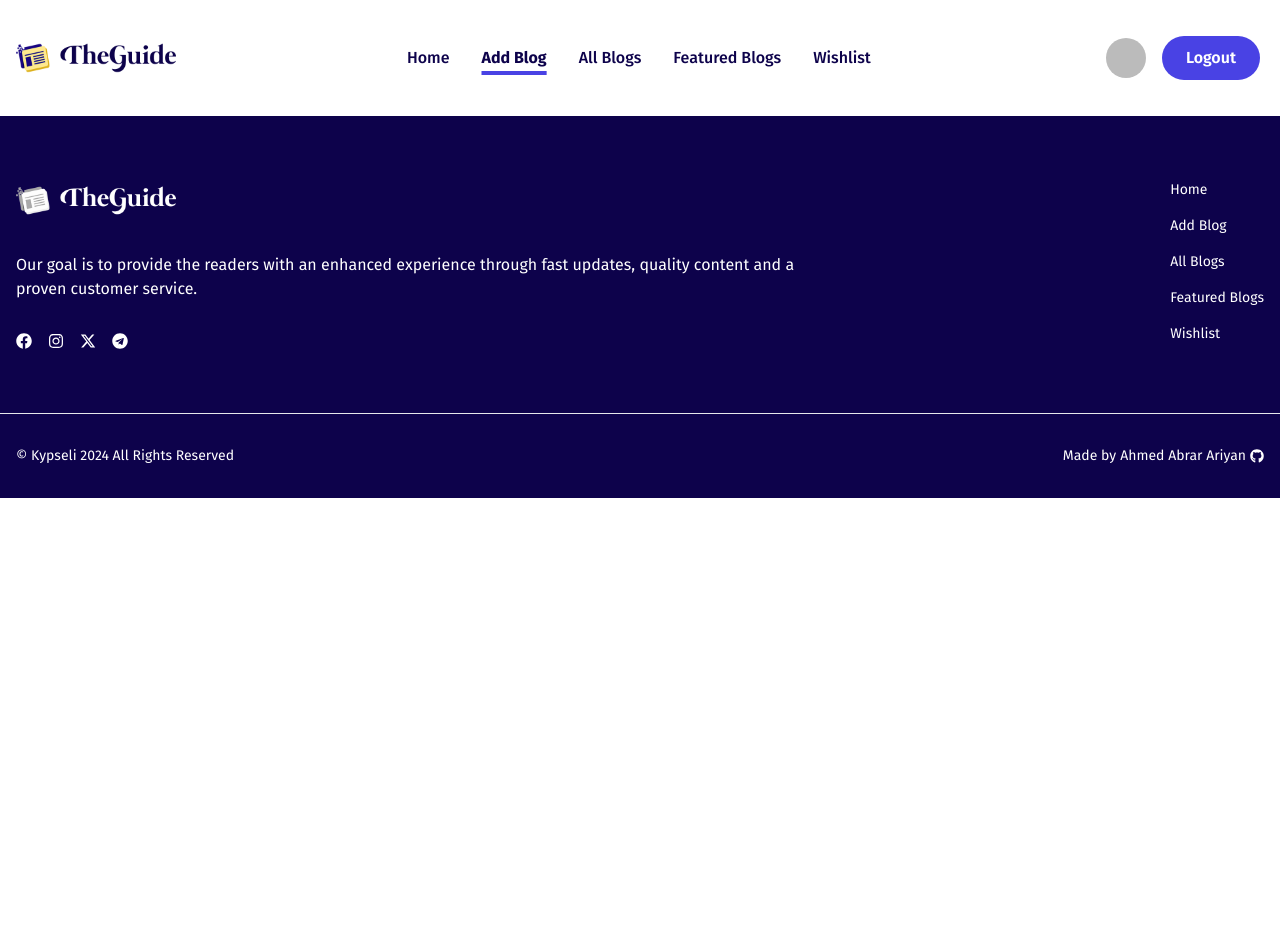
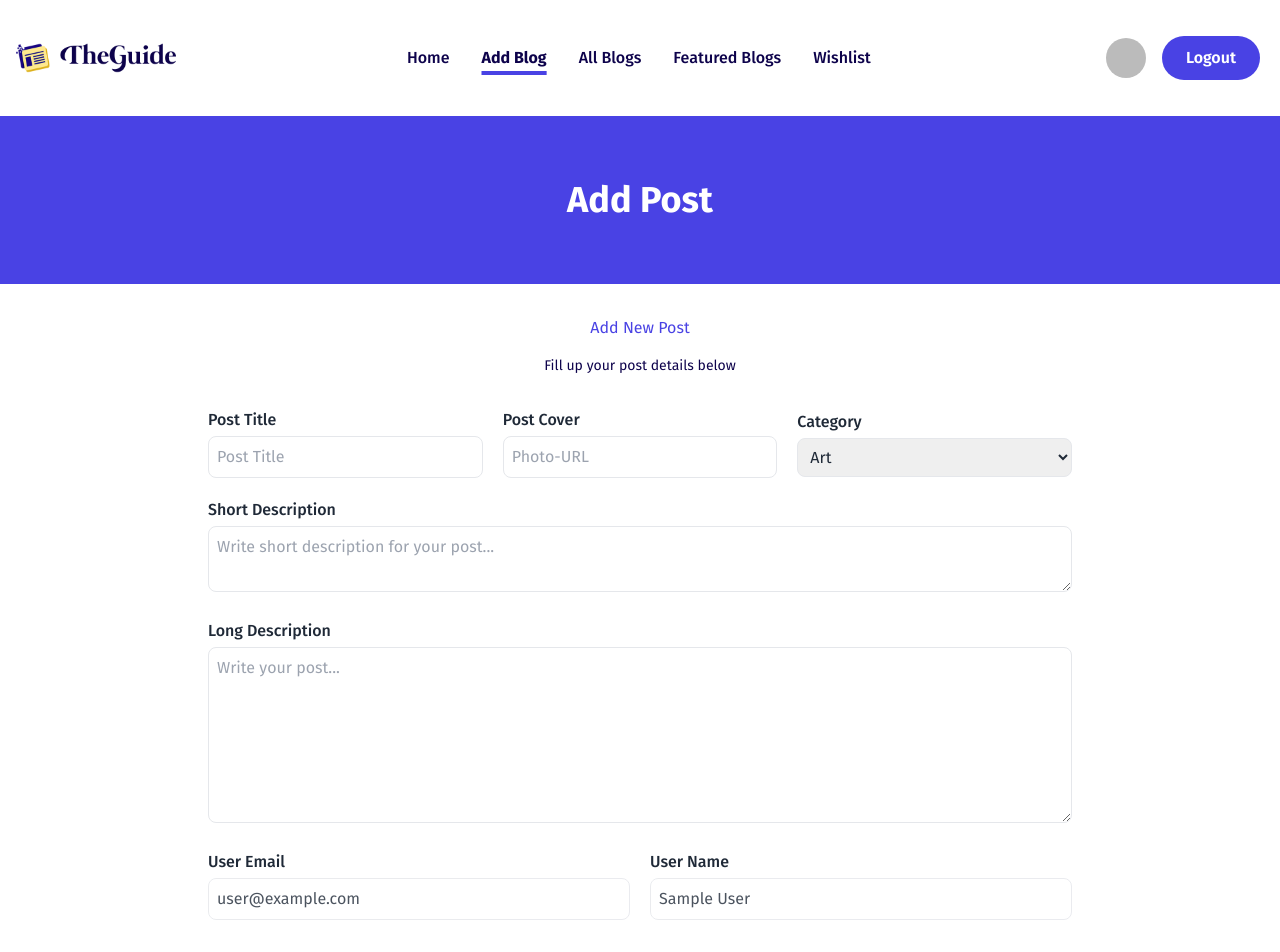
Before and after one commit to itihash-oboshonno/The-Guide-Front, a React (Vite) app: page /add-blog in a window 1280 px wide. Shown: the top 952 px of the page. Before the commit the page ends 800 px from the top, so only its background shows below. Built offline with nearby package versions, Linux system fonts and the light colour scheme; no server answers; sample sign-in values are in the browser's storage.

Commit message:
Made a form for Adding Post

```diff
--- a/src/pages/PrivatePages/AddBlog/AddBlog.jsx
+++ b/src/pages/PrivatePages/AddBlog/AddBlog.jsx
@@ -1,11 +1,113 @@
-import React from 'react';
+import React, { useContext, useRef } from "react";
+import AuthContext from "../../../contexts/authContext/AuthContext";
 
 const AddBlog = () => {
-    return (
-        <div>
 
+    const {currentUser} = useContext(AuthContext);
+    const formRef = useRef(null);
+
+  return (
+    <div>
+      <div className="bg-prim2 text-white text-center">
+        <h2 className="py-16 text-2xl md:text-4xl font-bold">Add Post</h2>
+      </div>
+
+      <div className="flex flex-col items-center justify-center my-8 text-dark">
+        <div className="text-center grid gap-4 px-4">
+          <p className="text-prim2">Add New Post</p>
+          <div className="flex items-center justify-center gap-2">
+            <hr className="flex-grow" />
+            <p className="text-sm">Fill up your post details below</p>
+            <hr className="flex-grow" />
+          </div>
         </div>
-    );
+      </div>
+
+      <div className="max-w-4xl mx-auto mt-4 mb-16 px-4">
+        <form className="grid gap-5" ref={formRef}>
+        <div className="flex flex-col md:flex-row items-center justify-center gap-5">
+              <div className="w-full">
+                <p className="mb-1 font-medium">Post Title</p>
+                <input
+                  type="text"
+                  name="title"
+                  placeholder="Post Title"
+                  className="rounded-lg p-2 border w-full"
+                  required
+                />
+              </div>
+              <div className="w-full">
+                <p className="mb-1 font-medium">Post Cover</p>
+                <input
+                  type="url"
+                  name="cover"
+                  placeholder="Photo-URL"
+                  className="rounded-lg p-2 border w-full"
+                  required
+                />
+              </div>
+              <div className="w-full">
+                <p className="mb-1 font-medium">Category</p>
+                <select
+                name="category"
+                className="rounded-lg p-2 border w-full">
+                    <option value="art">Art</option>
+                    <option value="automobile">Automobile</option>
+                    <option value="fashion">Fashion</option>
+                    <option value="history">History</option>
+                    <option value="media">Media</option>
+                    <option value="science">Science</option>
+                    <option value="sports">Sports</option>
+                    <option value="technology">Technology</option>
+                </select>
+              </div>
+            </div>
+            <div className="w-full">
+              <p className="mb-1 font-medium">Short Description</p>
+              <textarea
+                type="text"
+                name="shortDescription"
+                placeholder="Write short description for your post..."
+                className="rounded-lg p-2 border w-full"
+                required
+              />
+            </div>
+            <div className="w-full">
+              <p className="mb-1 font-medium">Long Description</p>
+              <textarea
+                type="text"
+                name="longDescription"
+                placeholder="Write your post..."
+                className="rounded-lg p-2 border w-full min-h-44"
+                required
+              />
+            </div>
+            <div className="flex flex-col md:flex-row items-center justify-center gap-5">
+              <div className="w-full">
+                <p className="mb-1 font-medium">User Email</p>
+                <p className="rounded-lg p-2 border w-full opacity-80">
+                  {currentUser?.email}
+                </p>
+              </div>
+              <div className="w-full">
+                <p className="mb-1 font-medium">User Name</p>
+                <p className="rounded-lg p-2 border w-full opacity-80">
+                  {currentUser?.displayName}
+                </p>
+              </div>
+            </div>
+            <div className="flex items-center justify-end">
+              <input
+                type="submit"
+                value="Submit Review"
+                className="text-white font-bold px-6 py-2 my-4 rounded-lg bg-prim2 cursor-pointer hover:bg-primary hover:shadow-xl transition"
+              />
+            </div>
+        </form>
+      </div>
+
+    </div>
+  );
 };
 
 export default AddBlog;
```
